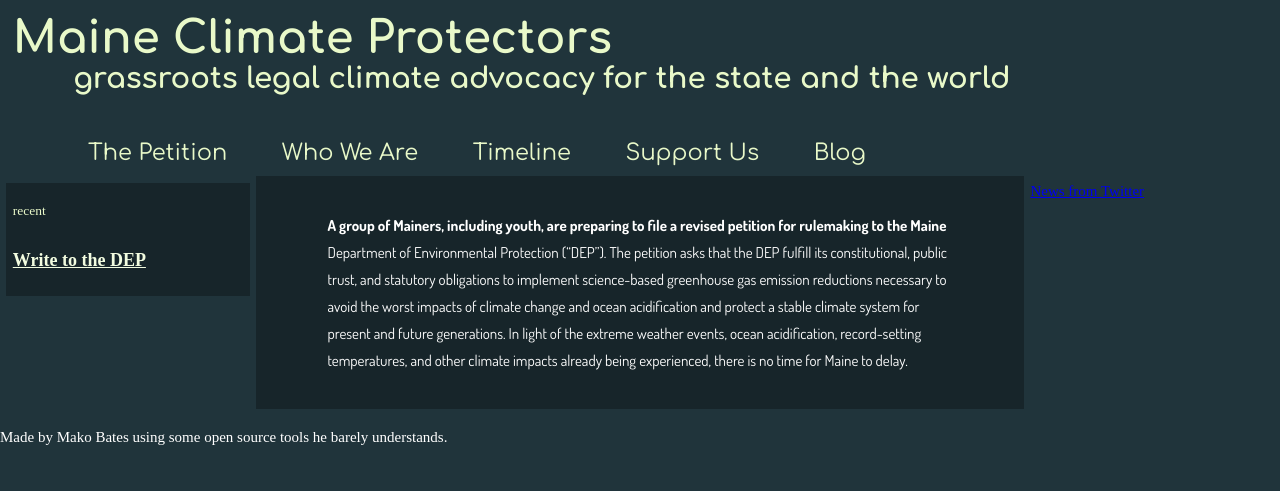
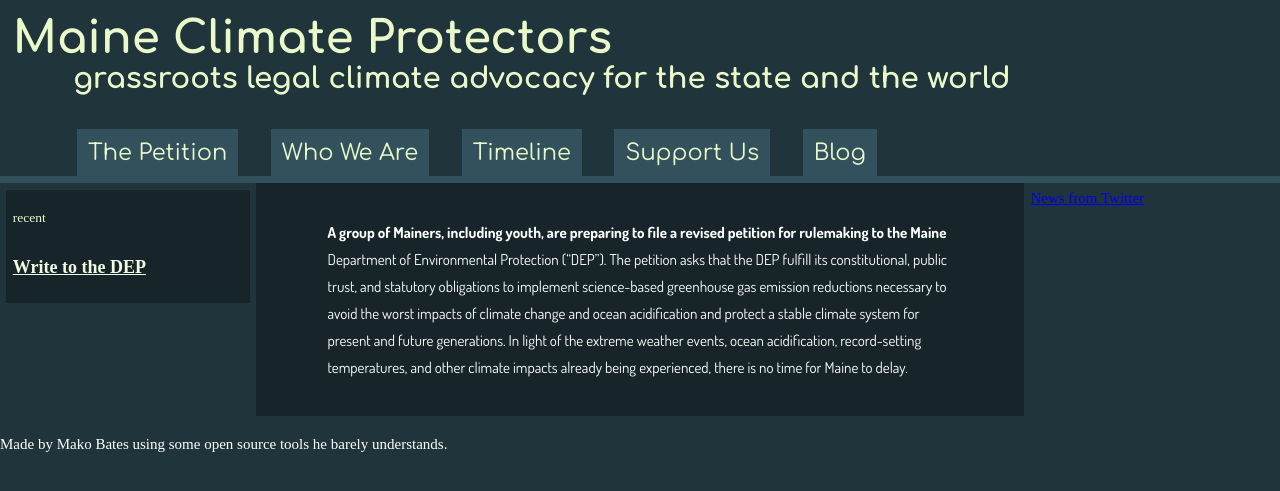
Before and after one commit to ShapeOfMatter/maine-climate-protectors, a Jekyll site: the page built from index.md, in a window 1280 px wide. Shown: the top 491 px of the page. Built offline with Jekyll 4.4.1, drawn with Linux system fonts in a browser that asks for light colours; comment, search, counter and statistics services are not loaded.

Commit message:
Update _config.yml

```diff
--- a/_config.yml
+++ b/_config.yml
@@ -31,8 +31,8 @@ twitter_settings:
   - from:SierraClubMaine
 site_colors:
   primary_background: "#20343b"
-  light_background: 32515c
+  light_background: "#32515c"
   dark_background: "#17252a"
-  primary_font: "#fff"
+  primary_font: "#ffffff"
   secondary_font: "#e9f9c9"
   tertiary_font: "#f2fce0"
```
